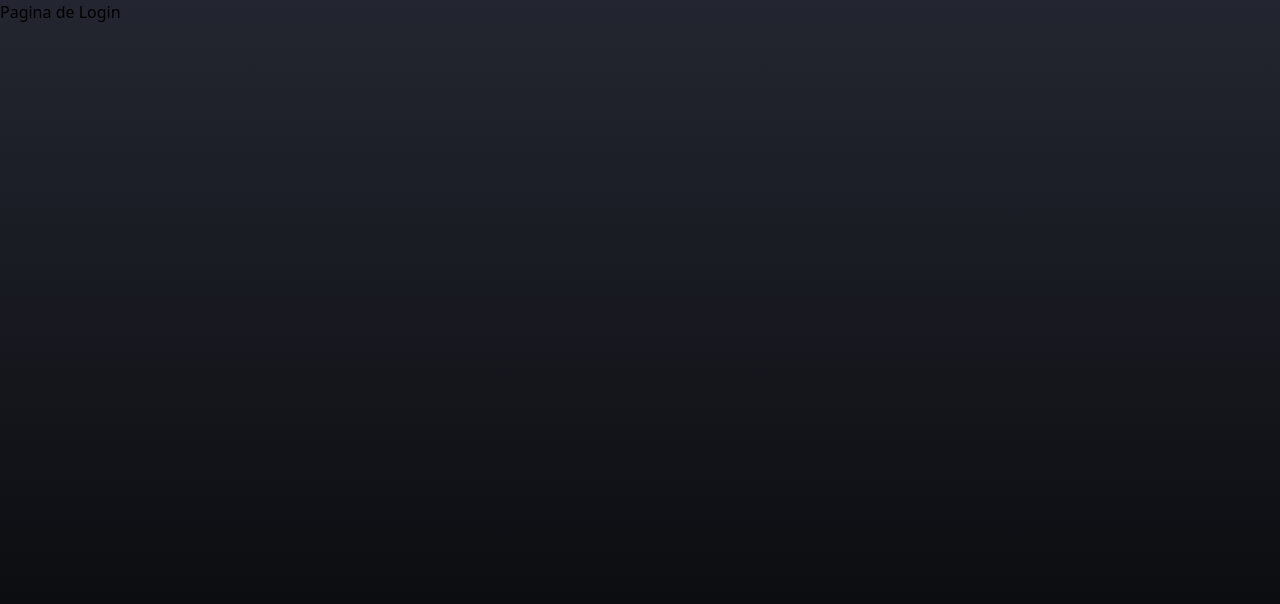
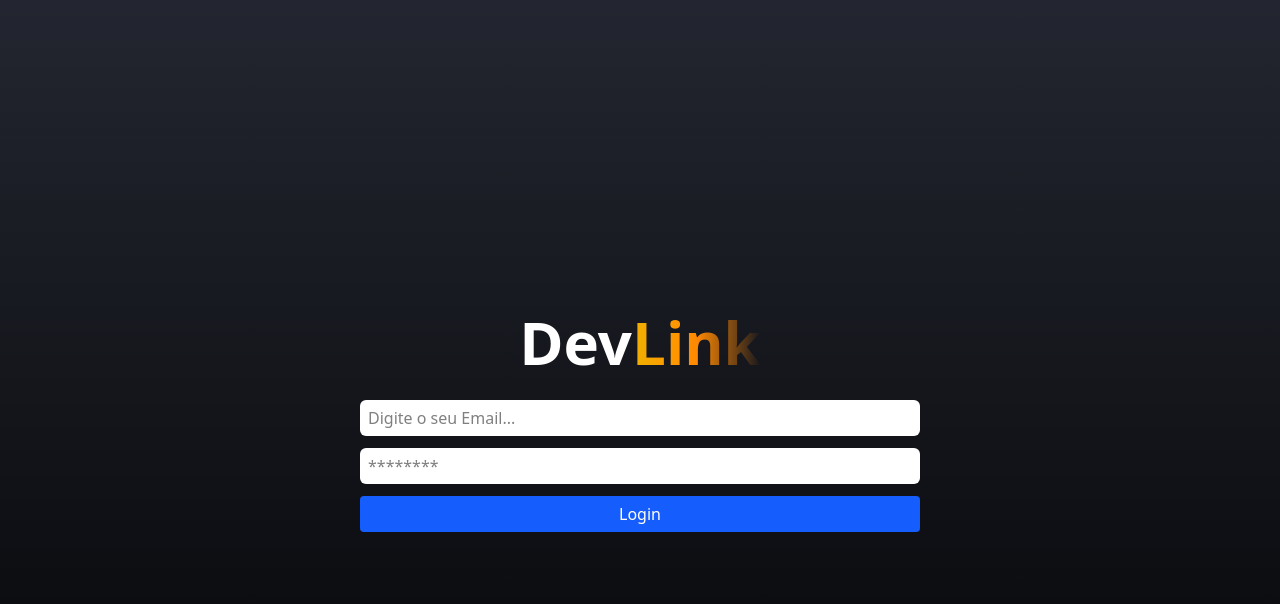
Before and after one commit to zReBolTz/devLink, a React (Vite) app: page /login in a window 1280 px wide. Shown: the top 604 px of the page. Built offline with nearby package versions, Linux system fonts and the light colour scheme.

Commit message:
feat: Criando pagina de login com componente Input

```diff
--- /dev/null
+++ b/src/components/input/index.tsx
@@ -0,0 +1,14 @@
+import { InputHTMLAttributes } from "react";
+
+interface inputProps extends InputHTMLAttributes<HTMLInputElement> {}
+
+const Input = (input: inputProps) => {
+  return (
+    <input
+      className="border-o h-9 rounded-md outline-none px-2 mb-3 bg-white"
+      {...input}
+    />
+  );
+};
+
+export default Input;
--- a/src/pages/login/index.tsx
+++ b/src/pages/login/index.tsx
@@ -1,5 +1,50 @@
+import { Link } from "react-router-dom";
+import Input from "../../components/input";
+import { FormEvent, useState } from "react";
+
 const Login = () => {
-  return <div>Pagina de Login</div>;
+  const [email, setEmail] = useState("");
+  const [password, setPassword] = useState("");
+
+  function handleLogin(e: FormEvent) {
+    e.preventDefault();
+    console.log(email, password);
+  }
+  return (
+    <div className="flex flex-col justify-center items-center w-full h-screen">
+      <Link to="/">
+        <h1 className="text-6xl font-bold text-white mt-11 mb-7 ">
+          Dev
+          <span className=" bg-gradient-to-r from-yellow-500 via-orange-400 bg-clip-text text-transparent">
+            Link
+          </span>
+        </h1>
+      </Link>
+      <form
+        className="w-full max-w-xl flex flex-col px-2"
+        onSubmit={handleLogin}
+      >
+        <Input
+          placeholder="Digite o seu Email..."
+          type="email"
+          value={email}
+          onChange={(e) => setEmail(e.target.value)}
+        />
+        <Input
+          placeholder="********"
+          type="password"
+          value={password}
+          onChange={(e) => setPassword(e.target.value)}
+        />
+        <button
+          className="bg-blue-600 rounded h-9 text-white border-0 cursor-pointer"
+          type="submit"
+        >
+          Login
+        </button>
+      </form>
+    </div>
+  );
 };
 
 export default Login;
```
